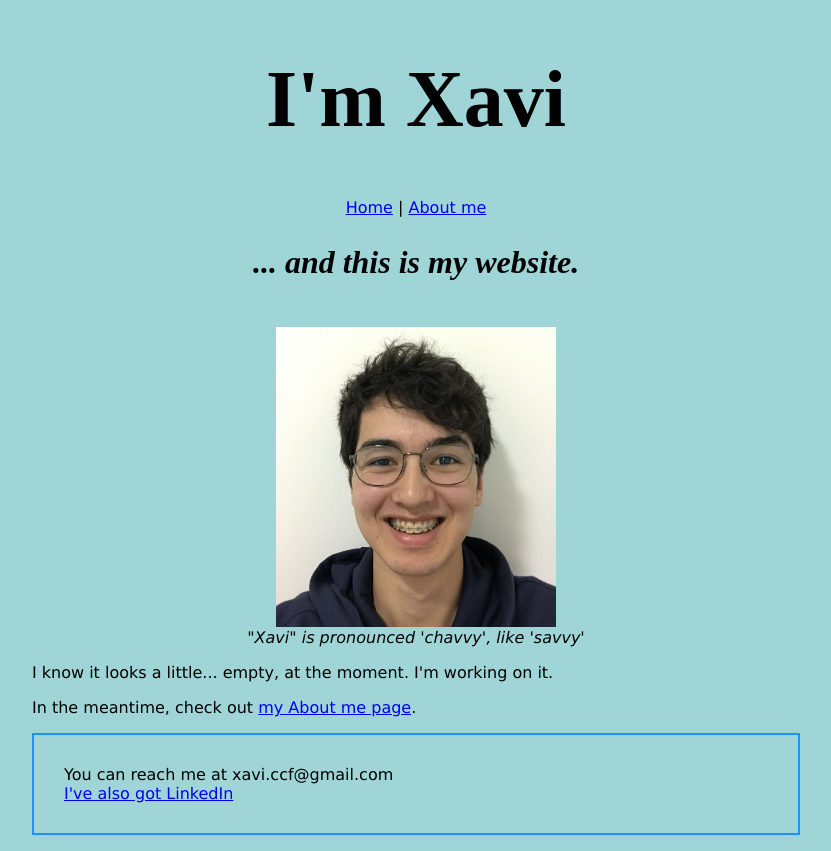
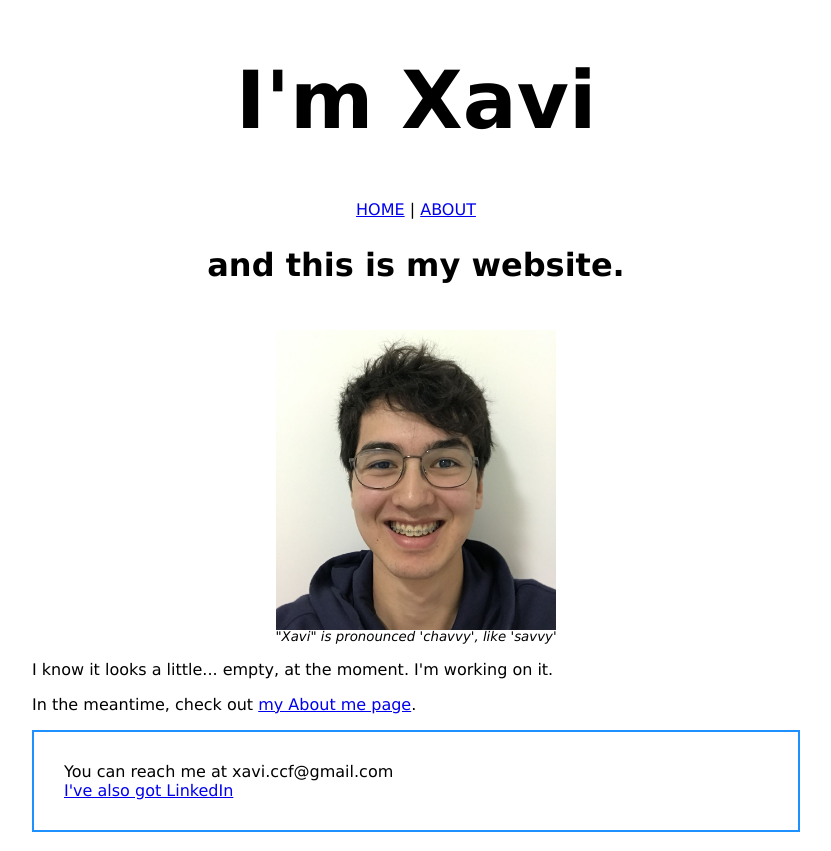
Before and after one commit to XaviC-F/website, a plain HTML site: page index.html in a window 1280 px wide. Shown: the whole page, without its empty margins (224-1055 px from the left). Drawn offline with Linux system fonts and the light colour scheme.

Commit message:
visual changes

```diff
--- a/default.css
+++ b/default.css
@@ -1,6 +1,30 @@
+/*
+Use the 80/20 design rule, with 80% neutral and 20% special.
+
+Colours:
+Background colour = #ffffff
+
+Main colour = rgb(
+Light version = rgb(
+Dark version = rgb(
+
+Secondary colour = rgb(
+
+Accent colour = rgb(
+
+Neutral pallete:
+1 = black
+2 = #3f3f3f
+3 = #5f5f5f
+4 = #afafaf
+5 = #dfdfdf
+6 = #f0f0f0
+7 = white
+*/
+
 body {
   margin: 0;
-  background-color:rgb(159, 213, 215);
+  background-color:white;
   font-family: Verdana, Geneva, Tahoma, sans-serif;
   width: 60%;
   margin: 0 auto;
@@ -10,7 +34,6 @@ body {
 
 header {
   text-align: center;
-  font-family: Lora, "Source Serif 4", serif;
   font-size: 2.5em;
   font-weight: bold;
   margin-top: 5px; /* Remove top margin */
@@ -19,13 +42,10 @@ header {
 
 nav {
   text-align: center;
-  font: bold;
 }
 
 h2 {
   text-align: center;
-  font-family: Lora, "Source Serif 4", serif;
-  font-style: italic;
   font-size: 2em;
 }
 
--- a/index.html
+++ b/index.html
@@ -15,18 +15,18 @@
     </header>
 
     <nav>
-      <a href="https://xavicostafredafu.com">Home</a> |
-      <a href="/about.html">About me</a>
+      <a href="https://xavicostafredafu.com">HOME</a> |
+      <a href="/about.html">ABOUT</a>
     </nav>
 
     <main>
-      <h2>... and this is my website.</h2>
+      <h2>and this is my website.</h2>
       <div class="image-container">
         <div class="image-wrapper">
           <img src="/images/italy_smile2.jpg" alt="italy_smile2">
         </div>
       </div>
-      <p style="text-align: center;"><em>"Xavi" is pronounced 'chavvy', like 'savvy'</em></p>
+      <p style="text-align: center; font-size: smaller"><em>"Xavi" is pronounced 'chavvy', like 'savvy'</em></p>
       <p>I know it looks a little... empty, at the moment. I'm working on it.</p>
       <p>In the meantime, check out <a href="/about.html">my About me page</a>.</p>
       <p style="border:2px solid dodgerblue; padding: 30px;"> You can reach me at xavi.ccf@gmail.com
```
Also changed, not shown: about.html (+3 -16 lines).
